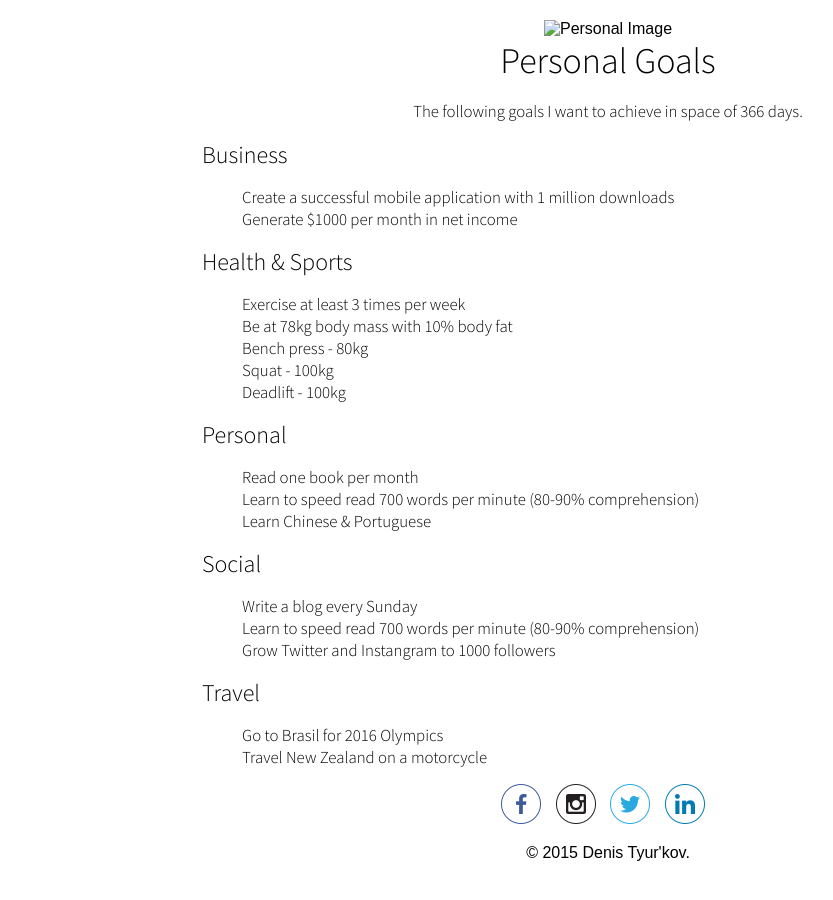
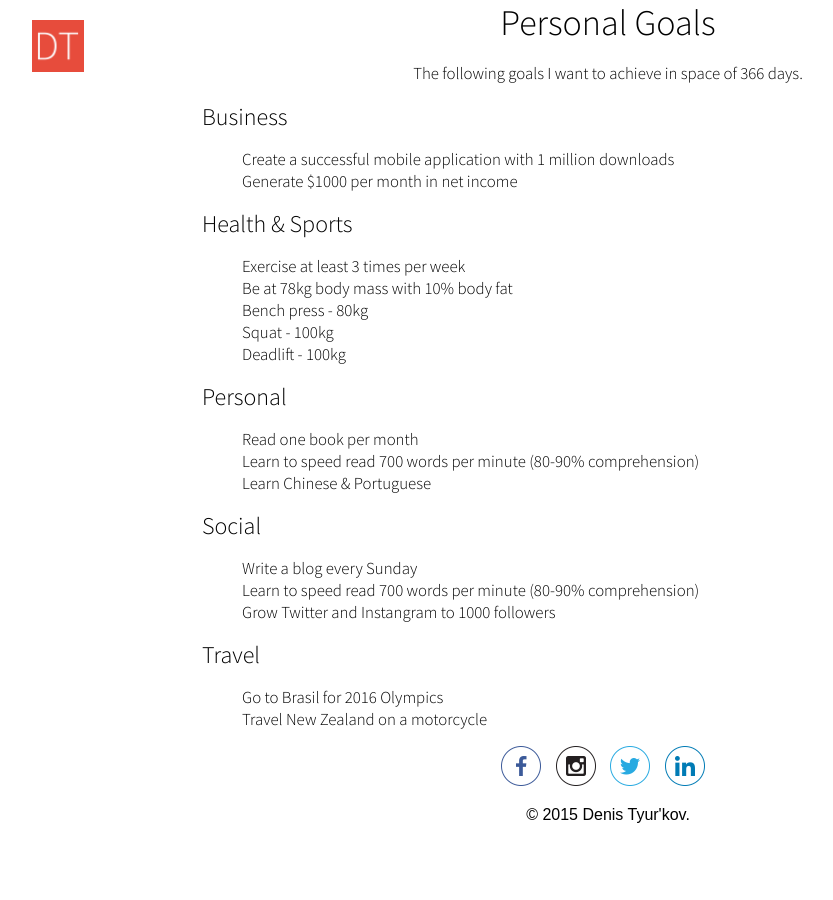
Before and after one commit to DenisTyurkov/DenisTyurkov.github.io, a Jekyll site: the page about.html, which Jekyll copies as it is, in a window 1280 px wide. Shown: the whole page, without its empty margins (32-865 px from the left). Built offline with Jekyll 4.4.1, drawn with Linux system fonts in a browser that asks for light colours; Markdown is read by kramdown in place of the engine named in the settings.

Commit message:
Change about image

```diff
--- a/about.html
+++ b/about.html
@@ -12,11 +12,11 @@
 </head>
 <body>
     <div class="mainContainer">
-<!--        <a href="/index.html"><img id="logo" src="images/DT.png" alt="Personal Image"></a>-->
+        <a href="/index.html"><img id="logo" src="images/DT.png" alt="Personal Image"></a>
 
         <section class="aboutContainer">
                     <div class="about">
-                        <img src="Img/meImg.jpg" alt="Personal Image">
+<!--                        <img src="Img/meImg.jpg" alt="Personal Image">-->
                         <h2>Personal Goals </h2>
 
                         <p>The following goals I want to achieve in space of 366 days.</p>
```
Also changed, not shown: 2 other files.
